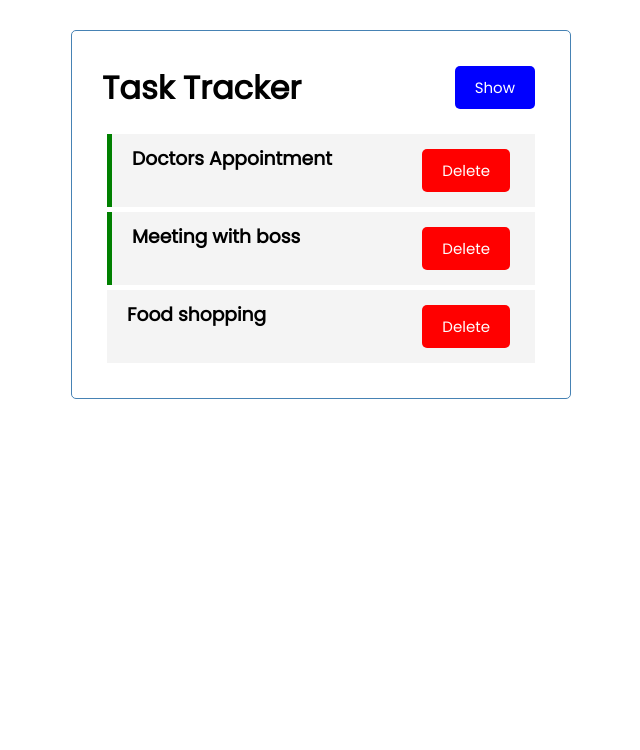
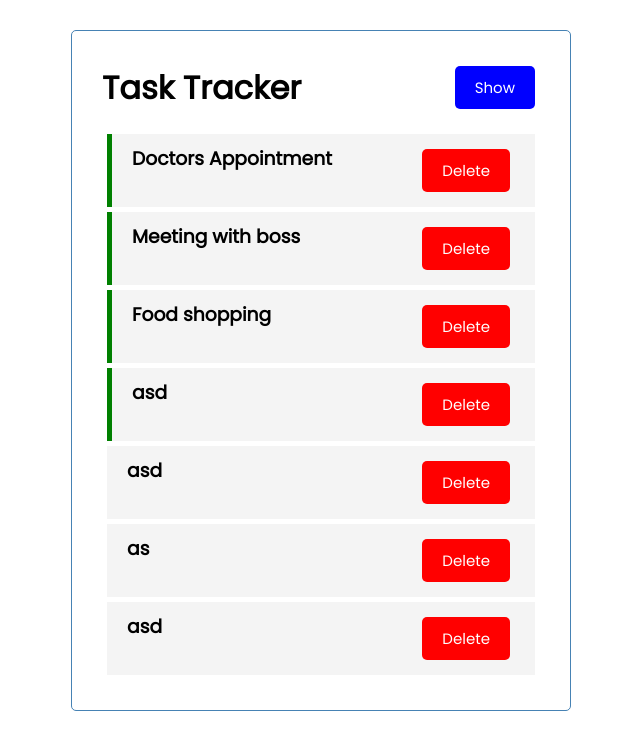
Before and after one commit to dongha1992/vue-tutorial, a Vue app: page / in a window 1280 px wide. Shown: the top 750 px of the page, without its empty margins (319-959 px from the left). Built offline with nearby package versions, Linux system fonts and the light colour scheme; data requests are answered from the project's data file.

Commit message:
feat(App): add server with CRUD

```diff
--- a/db.json
+++ b/db.json
@@ -16,6 +16,30 @@
       "id": "3",
       "text": "Food shopping",
       "day": "March 7th at 2:00pm",
+      "reminder": true
+    },
+    {
+      "id": 4,
+      "text": "asd",
+      "day": "asd",
+      "reminder": true
+    },
+    {
+      "id": 6,
+      "text": "asd",
+      "day": "asd",
+      "reminder": false
+    },
+    {
+      "id": 7,
+      "text": "as",
+      "day": "sd",
+      "reminder": false
+    },
+    {
+      "id": 8,
+      "text": "asd",
+      "day": "ads",
       "reminder": false
     }
   ]
--- a/src/App.vue
+++ b/src/App.vue
@@ -41,17 +41,45 @@ export default {
     toggleAddTask() {
       this.showAddTask = !this.showAddTask;
     },
-    addTask(task) {
-      this.tasks = [...this.tasks, task];
+    async addTask(task) {
+      const res = await fetch(`${BASE_URL}/tasks`, {
+        method: 'POST',
+        headers: {
+          'Content-type': 'application/json',
+        },
+        body: JSON.stringify(task),
+      });
+      const data = await res.json();
+      this.tasks = [...this.tasks, data];
     },
-    deleteTask(id) {
+    async deleteTask(id) {
       if (confirm('sure?')) {
-        this.tasks = this.tasks.filter(task => task.id !== id);
+        const res = await fetch(`${BASE_URL}/tasks/${id}`, {
+          method: 'DELETE',
+        });
+
+        res.status === 200
+          ? (this.tasks = this.tasks.filter(task => task.id !== id))
+          : alert('failed to delete');
       }
     },
-    toggleReminder(id) {
+
+    async toggleReminder(id) {
+      const taskToToggle = await this.fetchTask(id);
+      const updatedTask = { ...taskToToggle, reminder: !taskToToggle.reminder };
+
+      const res = await fetch(`${BASE_URL}/tasks/${id}`, {
+        method: 'PUT',
+        headers: {
+          'Content-type': 'application/json',
+        },
+        body: JSON.stringify(updatedTask),
+      });
+
+      const data = await res.json();
+
       this.tasks = this.tasks.map(task =>
-        task.id === id ? { ...task, reminder: !task.reminder } : task
+        task.id === id ? { ...task, reminder: data.reminder } : task
       );
     },
 
@@ -62,6 +90,7 @@ export default {
         return data;
       }
     },
+
     async fetchTask(id) {
       const res = await fetch(`${BASE_URL}/tasks/${id}`);
       if (res) {
```
